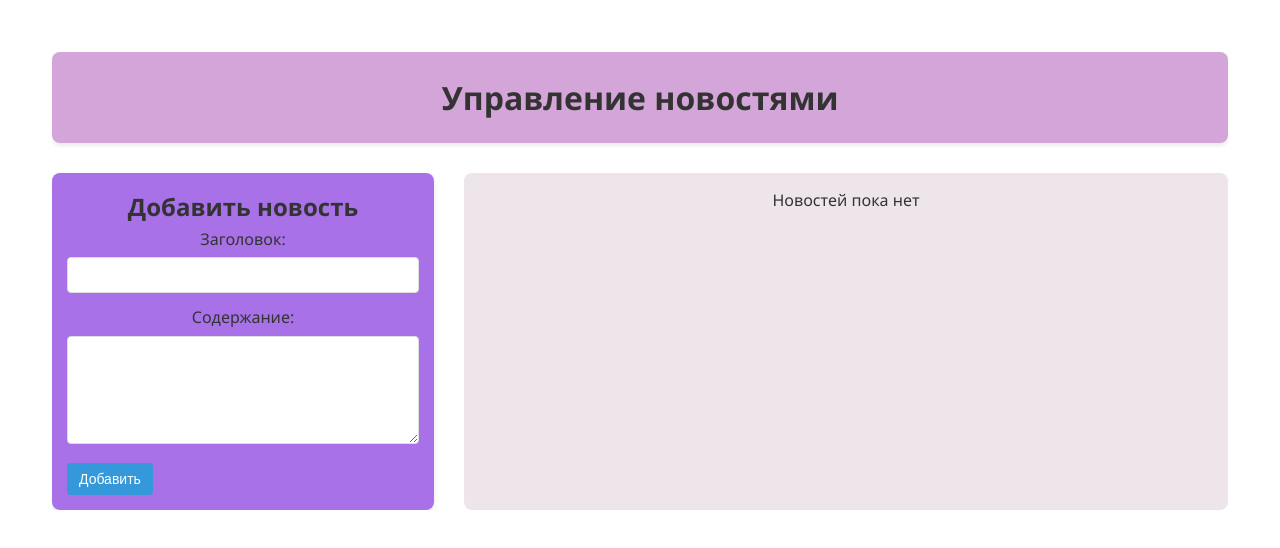
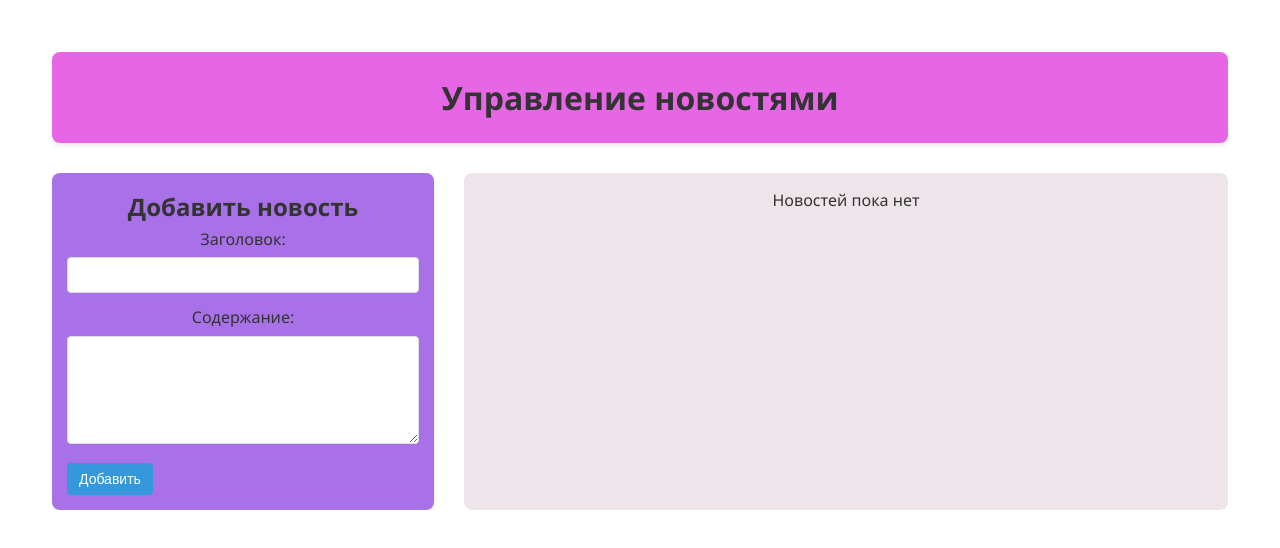
Before and after one commit to Answer-0885/news-crud-test, a React (Vite) app: page / in a window 1280 px wide. Shown: the top 548 px of the page. Built offline with nearby package versions, Linux system fonts and the light colour scheme.

Commit message:
crud-news-test

```diff
--- a/src/App.css
+++ b/src/App.css
@@ -35,7 +35,7 @@ header {
   text-align: center;
   margin-bottom: 25px;
   padding: 15px;
-  background: rgb(212, 165, 216);
+  background: rgb(230, 102, 230);
   border-radius: var(--border-radius);
   box-shadow: var(--shadow);
 }
```
Also changed, not shown: 4 other files (tests, documents, lock files or other folders).
